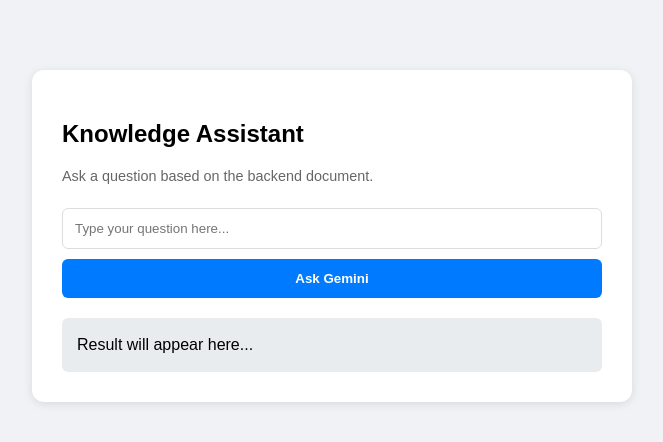
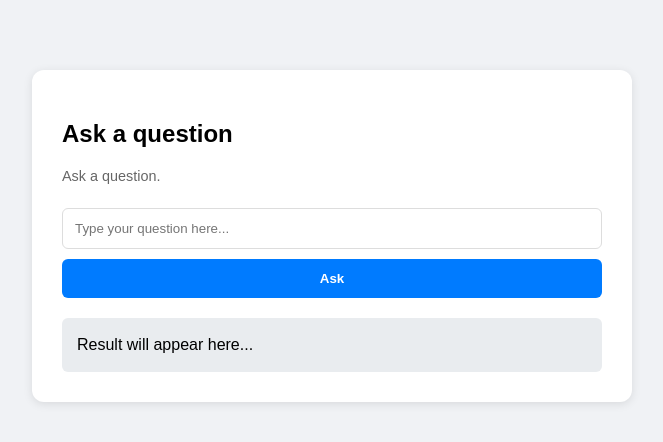
Before and after one commit to jianada-qianzheng/AnswerQuestions, a website: page public/index.html in a window 1280 px wide. Shown: the whole page, without its empty margins (308-971 px from the left). Drawn offline with Linux system fonts and the light colour scheme.

Commit message:
Update header and button text in index.html

```diff
--- a/public/index.html
+++ b/public/index.html
@@ -15,11 +15,11 @@
 </head>
 <body>
     <div class="card">
-        <h2>Knowledge Assistant</h2>
-        <p style="color: #666; font-size: 0.9em;">Ask a question based on the backend document.</p>
+        <h2>Ask a question</h2>
+        <p style="color: #666; font-size: 0.9em;">Ask a question.</p>
 
         <input type="text" id="userInput" placeholder="Type your question here...">
-        <button id="sendBtn">Ask Gemini</button>
+        <button id="sendBtn">Ask </button>
 
         <div id="output">Result will appear here...</div>
     </div>
```
